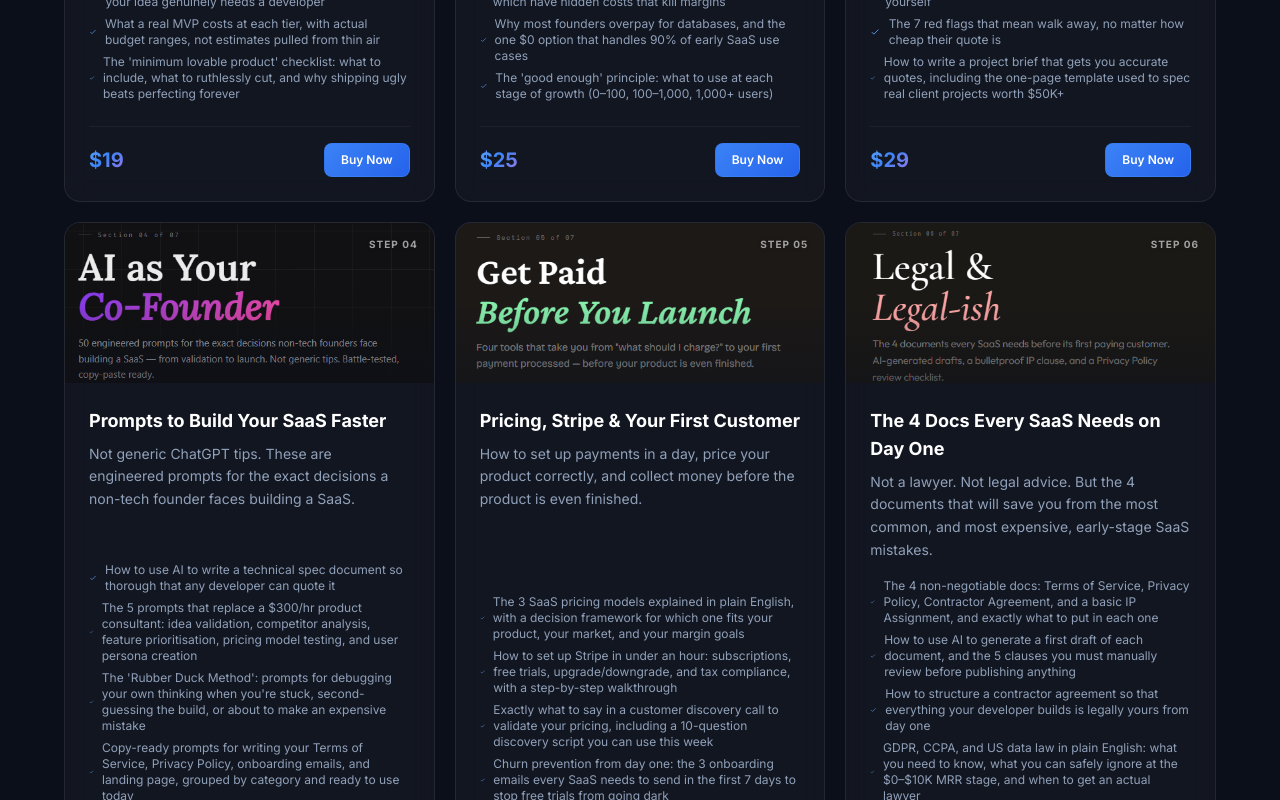
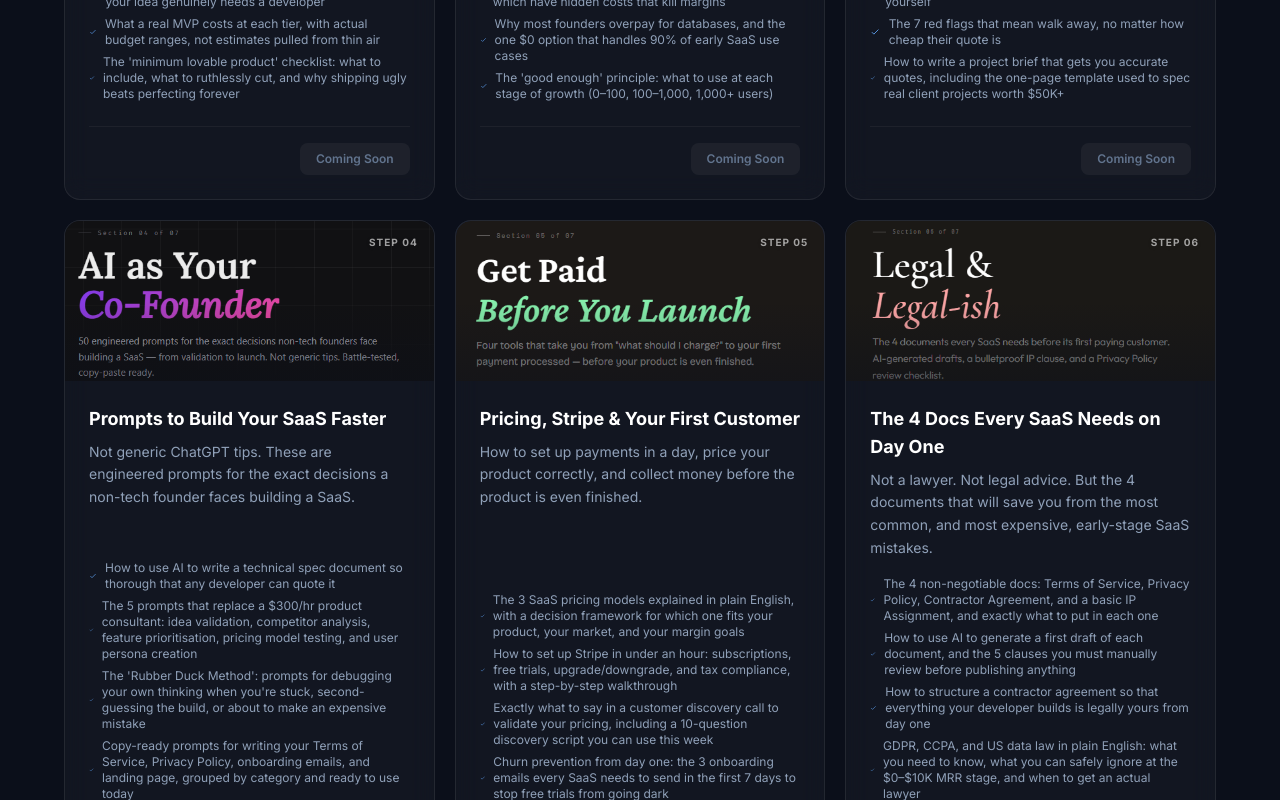
Before and after one commit to ModawalLabs/ModawalLabs, a Next.js app: page /products in a window 1280 px wide. Shown: the part 1380-2180 px from the top of the page. Built offline with nearby package versions, Linux system fonts and the light colour scheme; a web font is replaced by a local one.

Commit message:
disabled products for now

```diff
--- a/app/products/page.tsx
+++ b/app/products/page.tsx
@@ -92,7 +92,7 @@ function TabBar({ active, onChange }: { active: Tab; onChange: (t: Tab) => void
         <div className="flex items-center gap-1 py-3">
           {TABS.map((tab) => {
             const isActive = tab === active;
-            const isDisabled = tab === "Prompt to UI";
+            const isDisabled = tab === "Prompt to UI" || tab === "Bundles";
             return (
               <button
                 key={tab}
--- a/components/Contact.tsx
+++ b/components/Contact.tsx
@@ -4,7 +4,7 @@ import { useState } from "react";
 import { motion } from "framer-motion";
 import { useScrollAnimation } from "@/hooks/useScrollAnimation";
 
-const EMAIL = "modawalshivansh@gmail.com";
+const EMAIL = "modawallabs@gmail.com";
 const EASE  = [0.23, 1, 0.32, 1] as const;
 const DUR   = 0.65;
 
--- a/components/Footer.tsx
+++ b/components/Footer.tsx
@@ -34,7 +34,7 @@ export default function Footer() {
               <span className="gradient-text">Modawal</span>
               <span className="text-white/90">Labs</span>
             </div>
-            <p className="text-slate-500 text-sm mt-1">Building SaaS that founders actually ship.</p>
+            <p className="text-slate-500 text-sm mt-1">Helping build SaaS that founders actually ship.</p>
           </div>
 
           {/* Nav links */}
--- a/components/Products.tsx
+++ b/components/Products.tsx
@@ -120,9 +120,8 @@ export default function Products() {
 
               <h3 className="text-xl font-bold text-white mb-2 group-hover:text-blue-200 transition-colors">{product.name}</h3>
               <p className="text-slate-400 text-sm leading-relaxed mb-5 flex-1">{product.tagline}</p>
-              <div className="flex items-center justify-between pt-5 border-t border-white/5 mt-auto">
-                <span className="text-2xl font-bold gradient-text">{product.price}</span>
-                <button className="btn-primary px-5 py-2.5 rounded-lg text-sm font-semibold text-white"><span>Buy Now</span></button>
+              <div className="flex items-center justify-end pt-5 border-t border-white/5 mt-auto">
+                <button disabled className="bg-white/5 text-slate-500 cursor-not-allowed px-5 py-2.5 rounded-lg text-sm font-semibold"><span>Coming Soon</span></button>
               </div>
             </div>
           ))}
--- a/components/products/BundlesSection.tsx
+++ b/components/products/BundlesSection.tsx
@@ -92,12 +92,8 @@ export default function BundlesSection() {
                       </div>
                       <h3 className="text-2xl md:text-3xl font-bold text-white mb-3">{bundle.name}</h3>
                       <p className="text-slate-400 leading-relaxed mb-6 max-w-lg">{bundle.tagline}</p>
-                      <div className="flex items-baseline gap-3 mb-6">
-                        <span className="text-4xl font-bold gradient-text">{bundle.price}</span>
-                        <span className="text-slate-500 text-lg line-through">{bundle.originalPrice}</span>
-                      </div>
-                      <button className="btn-primary px-8 py-3.5 rounded-xl text-base font-bold text-white shadow-lg shadow-blue-500/25 hover:shadow-blue-500/40 hover:scale-[1.02] transition-all duration-200">
-                        <span>Get Bundle</span>
+                      <button disabled className="bg-white/5 text-slate-500 cursor-not-allowed px-8 py-3.5 rounded-xl text-base font-bold border border-white/5">
+                        <span>Coming Soon</span>
                       </button>
                     </div>
                     <div className="lg:w-[320px] flex-shrink-0">
--- a/components/products/PromptToUISection.tsx
+++ b/components/products/PromptToUISection.tsx
@@ -162,17 +162,9 @@ export default function PromptToUISection() {
                     <li key={fi} className="flex items-center gap-2 text-xs text-slate-400"><Check />{f}</li>
                   ))}
                 </ul>
-                <div className="flex items-center justify-between pt-4 border-t border-white/5">
-                  <span className="text-xl font-bold gradient-text">{product.price}</span>
-                  <button
-                    disabled={product.tag === "Coming Soon"}
-                    className={`px-4 py-2 rounded-lg text-xs font-semibold transition-all duration-200 ${
-                      product.tag === "Coming Soon"
-                        ? "bg-white/5 text-slate-500 cursor-not-allowed"
-                        : "btn-primary text-white"
-                    }`}
-                  >
-                    <span>{product.tag === "Coming Soon" ? "Coming Soon" : "Buy Now"}</span>
+                <div className="flex items-center justify-end pt-4 border-t border-white/5">
+                  <button disabled className="bg-white/5 text-slate-500 cursor-not-allowed px-4 py-2 rounded-lg text-xs font-semibold">
+                    <span>Coming Soon</span>
                   </button>
                 </div>
               </div>
--- a/components/products/RoadToMVPSection.tsx
+++ b/components/products/RoadToMVPSection.tsx
@@ -217,9 +217,8 @@ export default function RoadToMVPSection() {
                     <li key={fi} className="flex items-center gap-2 text-xs text-slate-400"><Check />{f}</li>
                   ))}
                 </ul>
-                <div className="mt-auto flex items-center justify-between pt-4 border-t border-white/5">
-                  <span className="text-xl font-bold gradient-text">{product.price}</span>
-                  <button className="btn-primary px-4 py-2 rounded-lg text-xs font-semibold text-white"><span>Buy Now</span></button>
+                <div className="mt-auto flex items-center justify-end pt-4 border-t border-white/5">
+                  <button disabled className="bg-white/5 text-slate-500 cursor-not-allowed px-4 py-2 rounded-lg text-xs font-semibold"><span>Coming Soon</span></button>
                 </div>
               </div>
             </motion.div>
```
